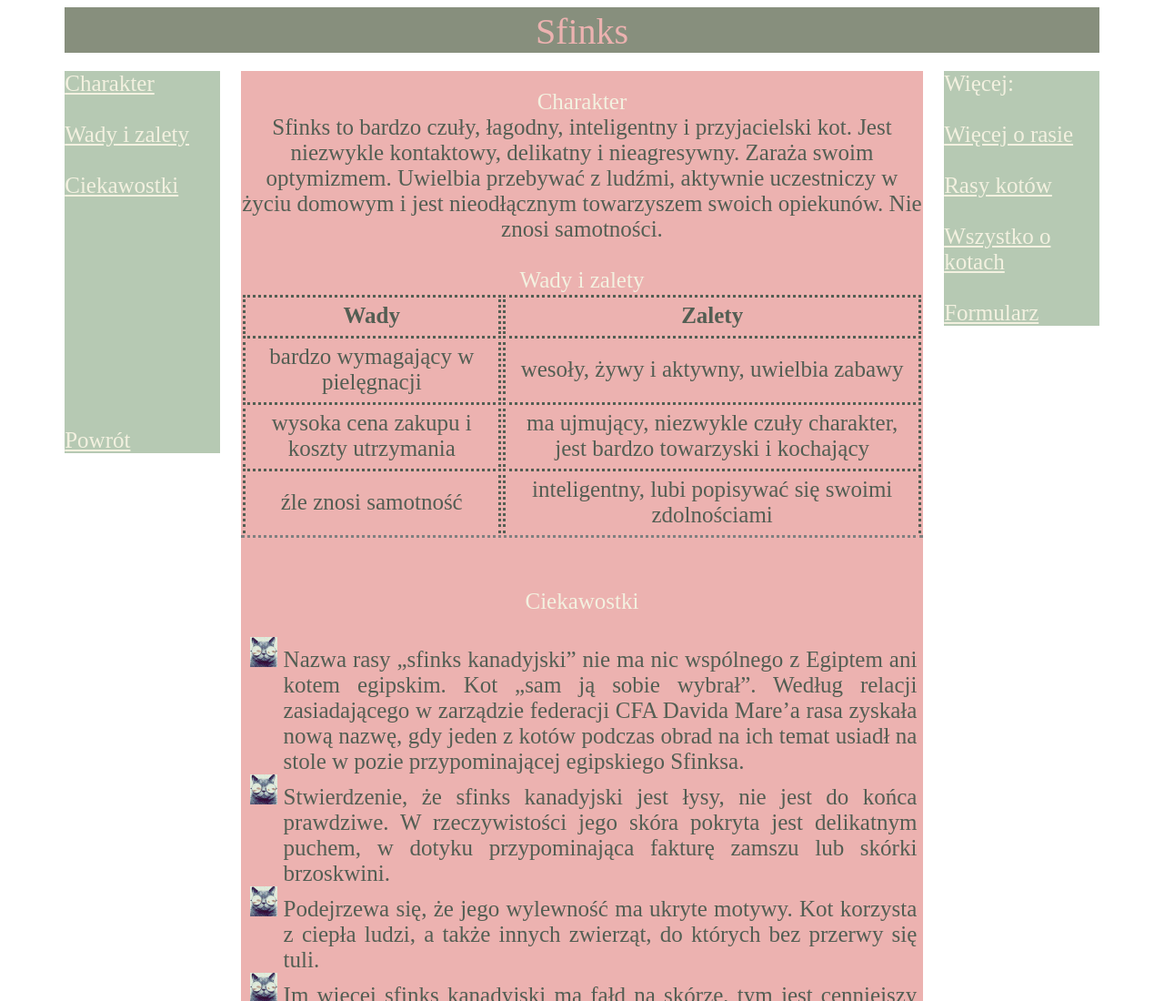
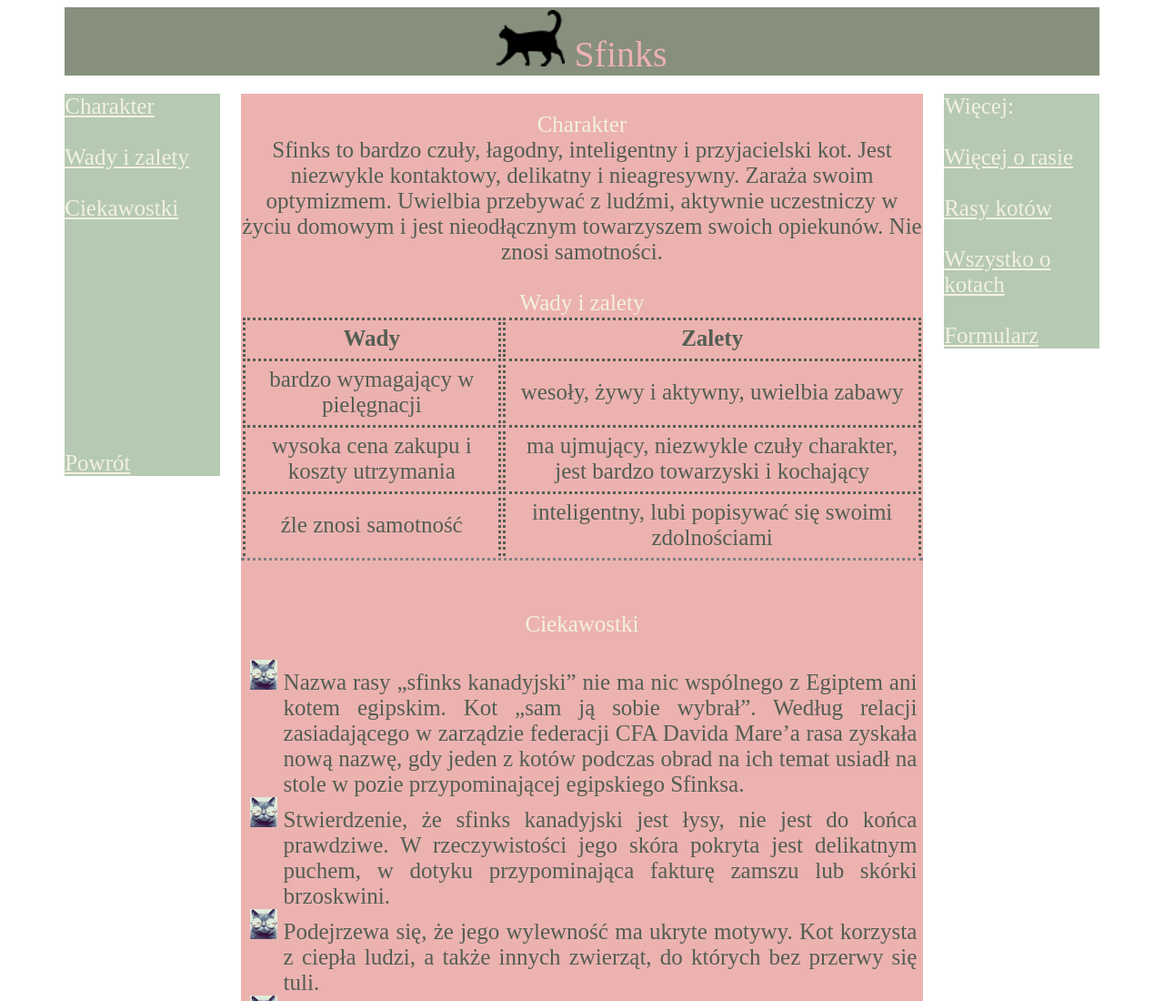
Before and after one commit to juliaszachno/7raskociakow, a plain HTML site: page Sphinx.html in a window 1280 px wide. Shown: the top 1100 px of the page at 91% size. Drawn offline with Linux system fonts and the light colour scheme.

Commit message:
Update Sphinx.html

```diff
--- a/Sphinx.html
+++ b/Sphinx.html
@@ -11,7 +11,10 @@
 
 
 <div class="content">
-	<div class="header"> Sfinks </div>
+	<div class="header">
+		<img id="logo" src="images/logo.png" alt="logo">
+		Sfinks
+	</div>
 	<div class="srodek">
 	<div class="menu2">
 		<a href=#Charakter>
```
